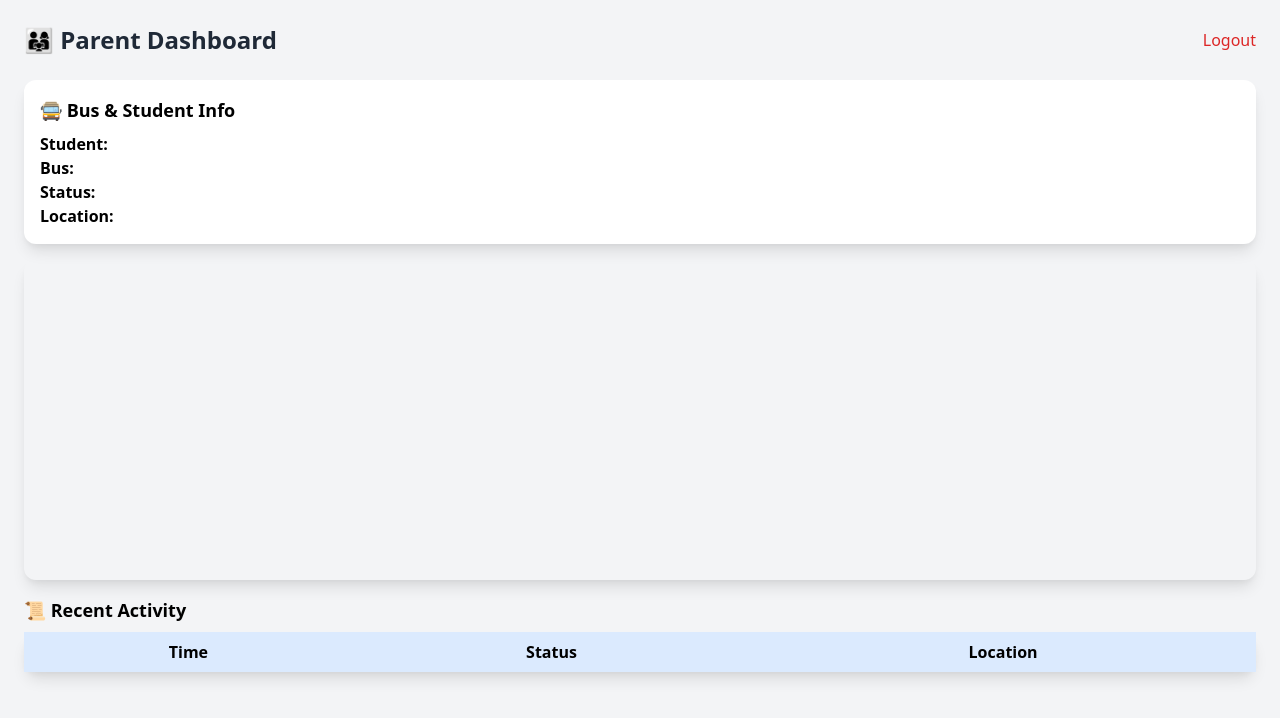
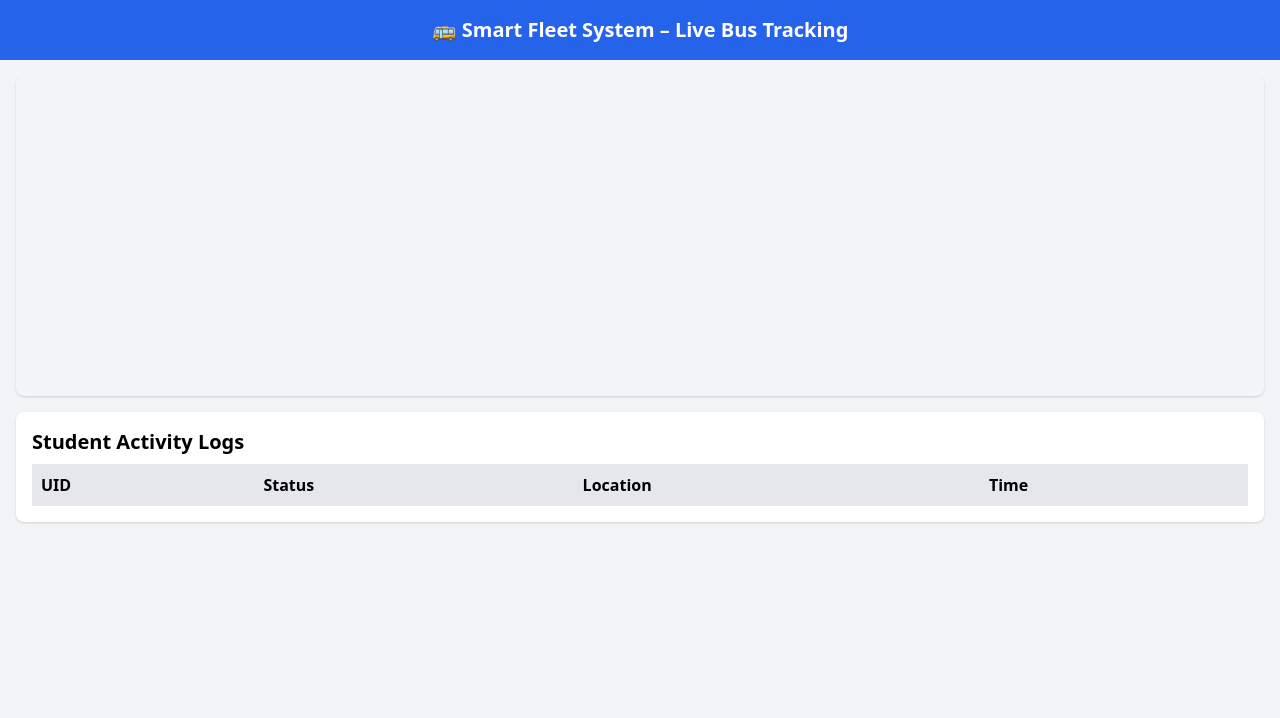
Before and after one commit to InsharahMuallim/Smart-Fleet-System, a plain HTML site: page dashboard.html in a window 1280 px wide. Drawn offline with nearby package versions, Linux system fonts and the light colour scheme.

Commit message:
Update dashboard.html

```diff
--- a/dashboard.html
+++ b/dashboard.html
@@ -1,44 +1,36 @@
 <!DOCTYPE html>
 <html lang="en">
 <head>
-  <meta charset="UTF-8">
-  <meta name="viewport" content="width=device-width, initial-scale=1.0">
-  <title>Fleet Dashboard</title>
-  <link href="https://cdn.jsdelivr.net/npm/tailwindcss@2.2.19/dist/tailwind.min.css" rel="stylesheet">
-  <script src="https://www.gstatic.com/firebasejs/10.12.0/firebase-app.js"></script>
-  <script src="https://www.gstatic.com/firebasejs/10.12.0/firebase-database.js"></script>
-  <script src="firebase-config.js"></script>
+  <meta charset="UTF-8" />
+  <meta name="viewport" content="width=device-width, initial-scale=1.0" />
+  <title>Dashboard | Smart Fleet System</title>
+  <link rel="stylesheet" href="https://cdn.jsdelivr.net/npm/tailwindcss@2.2.19/dist/tailwind.min.css" />
+  <script src="https://unpkg.com/leaflet@1.9.4/dist/leaflet.js"></script>
+  <link rel="stylesheet" href="https://unpkg.com/leaflet@1.9.4/dist/leaflet.css" />
 </head>
 <body class="bg-gray-100">
-  <div class="p-6">
-    <div class="flex justify-between items-center mb-6">
-      <h2 class="text-2xl font-bold text-gray-800">👨‍👩‍👧 Parent Dashboard</h2>
-      <button id="logoutBtn" class="text-red-600 hover:underline">Logout</button>
-    </div>
+  <div class="p-4 bg-blue-600 text-white text-center font-bold text-xl">
+    🚌 Smart Fleet System – Live Bus Tracking
+  </div>
 
-    <div class="bg-white rounded-xl shadow-lg p-4 mb-4">
-      <h3 class="text-lg font-semibold mb-2">🚍 Bus & Student Info</h3>
-      <p><strong>Student:</strong> <span id="studentName"></span></p>
-      <p><strong>Bus:</strong> <span id="busInfo"></span></p>
-      <p><strong>Status:</strong> <span id="status" class="font-semibold text-blue-700"></span></p>
-      <p><strong>Location:</strong> <span id="location"></span></p>
-    </div>
-
-    <div id="map" class="h-80 rounded-xl shadow-lg mb-4"></div>
-
-    <h3 class="text-lg font-semibold mb-2">📜 Recent Activity</h3>
-    <table class="w-full bg-white shadow-lg rounded-xl">
-      <thead class="bg-blue-100">
-        <tr>
-          <th class="p-2">Time</th>
-          <th class="p-2">Status</th>
-          <th class="p-2">Location</th>
-        </tr>
+  <div id="map" class="h-80 m-4 rounded-lg shadow"></div>
+  <div class="m-4 p-4 bg-white rounded-lg shadow">
+    <h2 class="text-xl font-bold mb-2">Student Activity Logs</h2>
+    <table class="w-full text-left border">
+      <thead class="bg-gray-200">
+        <tr><th class="p-2">UID</th><th class="p-2">Status</th><th class="p-2">Location</th><th class="p-2">Time</th></tr>
       </thead>
-      <tbody id="activityTable"></tbody>
+      <tbody id="logTable"></tbody>
     </table>
   </div>
 
+  <!-- Firebase SDKs -->
+  <script src="https://www.gstatic.com/firebasejs/10.12.0/firebase-app.js"></script>
+  <script src="https://www.gstatic.com/firebasejs/10.12.0/firebase-database.js"></script>
+  <script src="https://www.gstatic.com/firebasejs/10.12.0/firebase-auth.js"></script>
+
+  <!-- Your Scripts -->
+  <script src="firebase-config.js"></script>
   <script src="script.js"></script>
 </body>
 </html>
```
